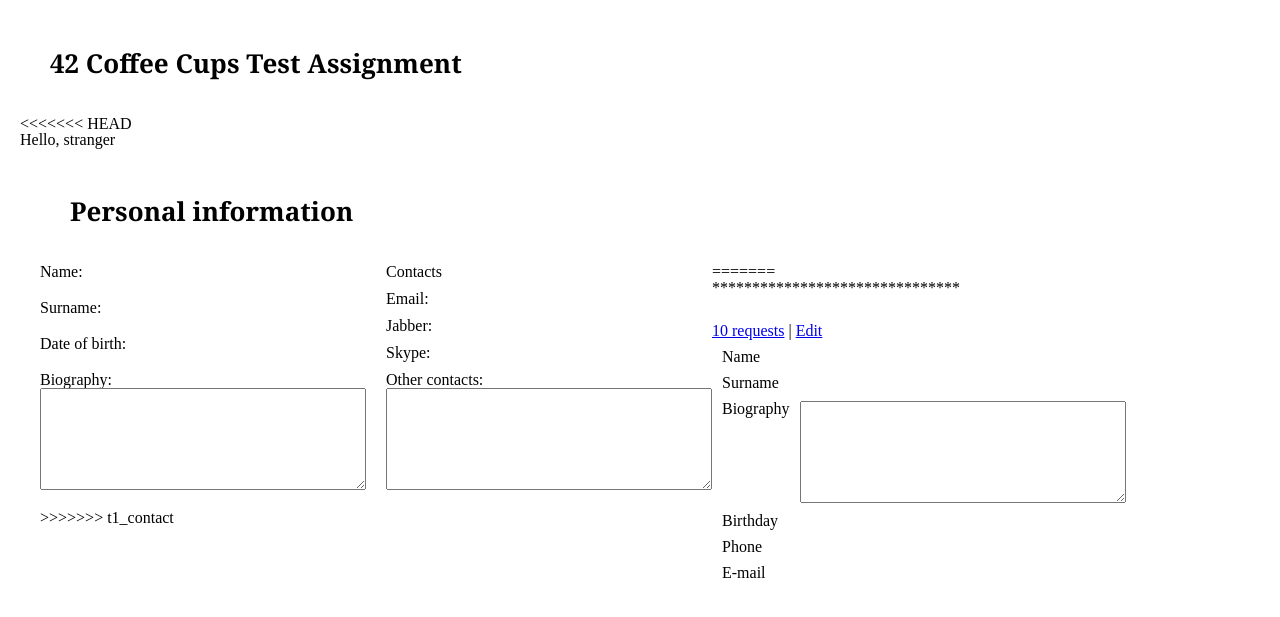
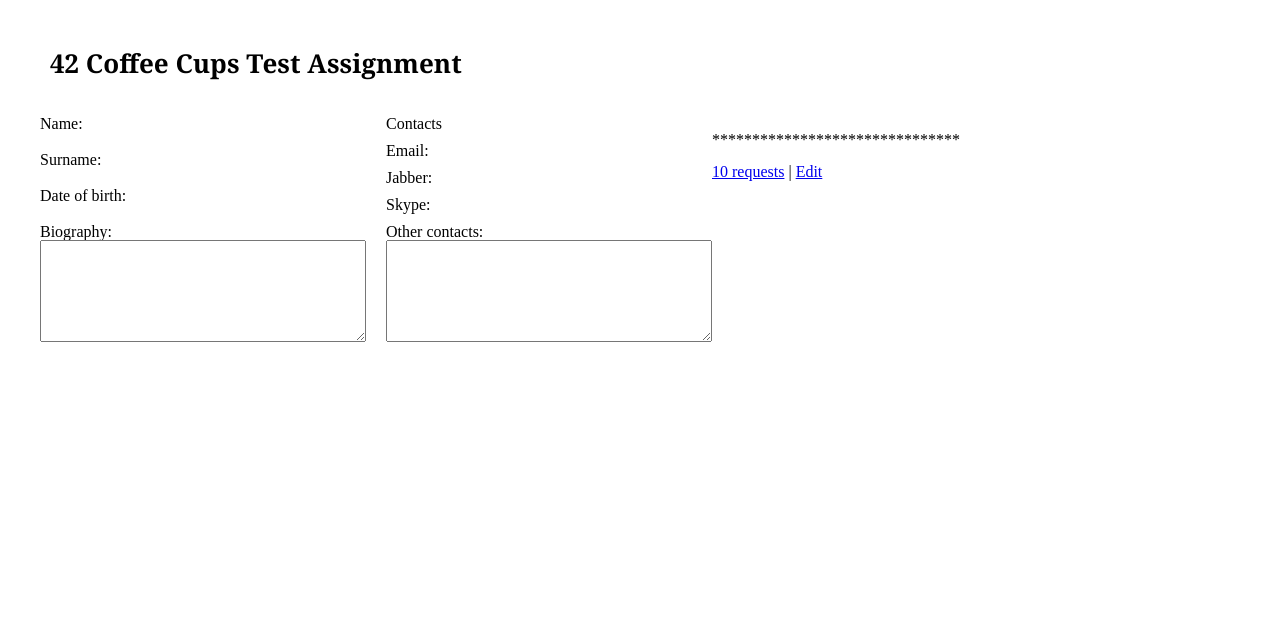
Before and after one commit to egarmin/exam, a Django app: template personal/templates/display_pers.html in a window 1280 px wide. Shown: the top 617 px of the page. Run offline with Django 3.2, Linux system fonts and the light colour scheme; the template is opened without the code that fills it, so the values that code supplies are empty.

Commit message:
ticket:1 Fix errors of merge

```diff
--- a/personal/templates/display_pers.html
+++ b/personal/templates/display_pers.html
@@ -6,31 +6,10 @@
 
 {% block content %}
 
-
 <h1>42 Coffee Cups Test Assignment</h1>
 
 <div class="contact">
-<<<<<<< HEAD
 
-    <h2>{% trans "Hello" %},
-               {% if not request.user.is_authenticated %}
-                   {% trans "stranger" %}</h2>
-               {% else %}
-                   {{ request.user.username }}</h2>
-               {% endif %}
-
-
-<h1>{% trans "Personal information" %}</h1>
-     <table id="contact" cellspacing="10">
-         <tr><td>{% trans "Name" %}</td><td>{{ pers.name }}</td></tr>
-         <tr><td>{% trans "Surname" %}</td><td>{{ pers.surname }}</td></tr>
-         <tr><td>{% trans "Biography" %}</td>
-             <td><textarea>{{ pers.bio }}</textarea></td></tr>
-         <tr><td>{% trans "Birthday" %}</td>
-             <td>{{ pers.birthday|date:"d.m.Y" }}</td></tr>
-         <tr><td>{% trans "Phone" %}</td><td>{{ pers.phone }}</td></tr>
-         <tr><td>{% trans "E-mail" %}</td><td>{{ pers.email }}</td></tr>
-=======
 <div class="contact1">
 
     <p>{% trans "Name" %}: {{ pers.name }}</p>
@@ -38,7 +17,6 @@
     <p>{% trans "Date of birth" %}: {{ pers.birthday|date:"d.m.Y" }}</p>
     <p>{% trans "Biography" %}:<br>
     <textarea>{{ pers.bio }}</textarea></p>
->>>>>>> t1_contact
 
 </div>
 <div class="contact2">
```
